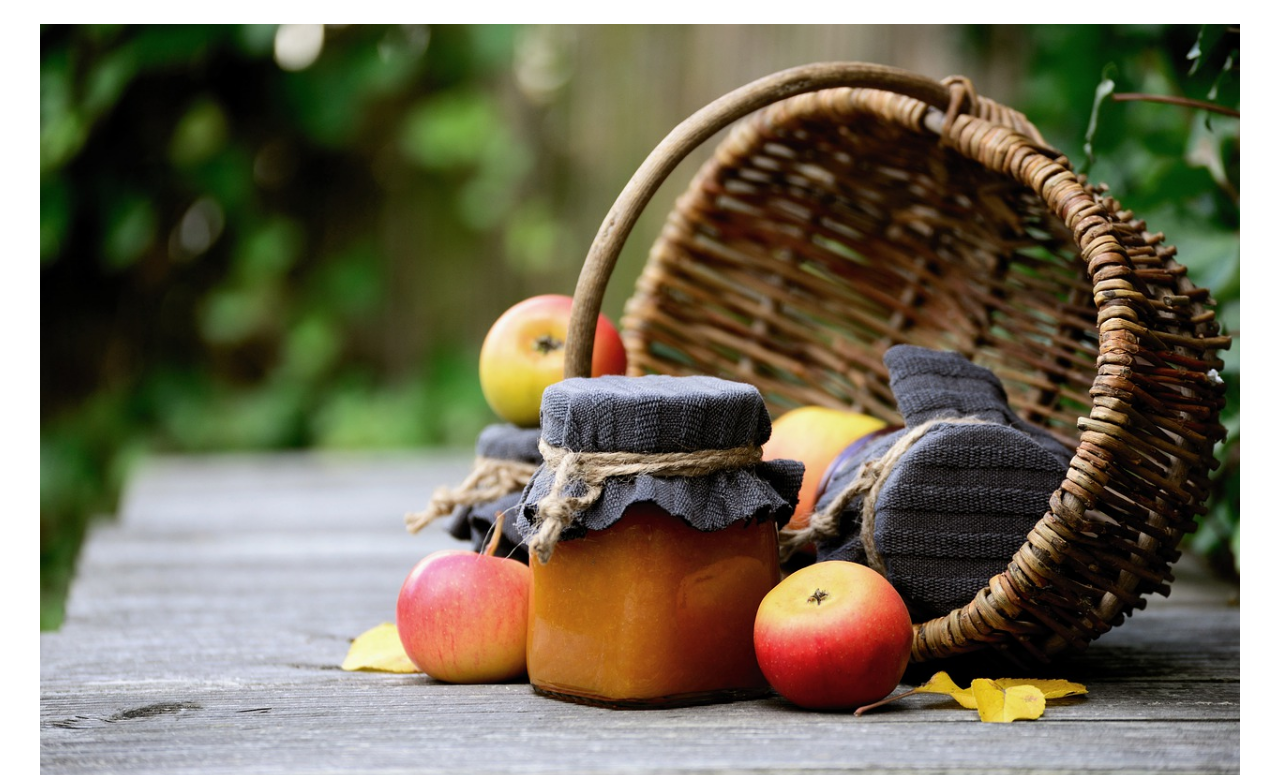
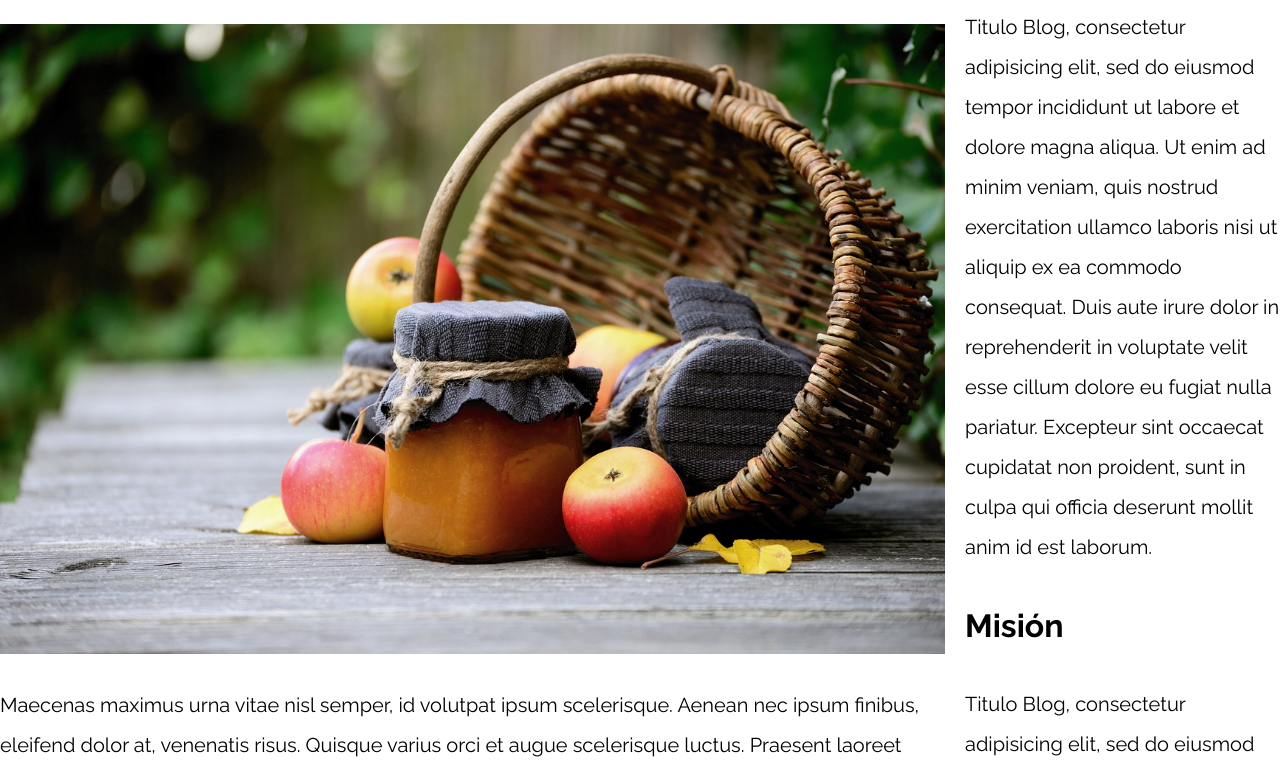
Before and after one commit to SergioUNAM/web_development_portfolio, a plain HTML site: page patrones_de_diseño/PatronesRWD/10-con_sidebar_flexbox/index.html in a window 1280 px wide. Shown: the part 110-885 px from the top of the page. Drawn offline with nearby package versions, Linux system fonts and the light colour scheme.

Commit message:
sidebar with flexbox and grid

```diff
--- a/patrones_de_diseño/PatronesRWD/09-con_sidebar_css_grid/css/styles.css
+++ b/patrones_de_diseño/PatronesRWD/09-con_sidebar_css_grid/css/styles.css
@@ -48,3 +48,14 @@ p {
 }
 
 /** CODIGO AQUI **/
+@media (min-width: 768px) {
+    .con-sidebar{
+        display: grid;
+        grid-template-columns: 1fr 3fr;
+        column-gap: 4rem;
+        grid-auto-flow: column;
+    }
+    aside{
+        grid-column: 1/2;
+    }
+}
--- a/patrones_de_diseño/PatronesRWD/10-con_sidebar_flexbox/css/styles.css
+++ b/patrones_de_diseño/PatronesRWD/10-con_sidebar_flexbox/css/styles.css
@@ -49,3 +49,16 @@ p {
 
 
 /** CODIGO AQUI **/
+@media (min-width: 768px) {
+    .con-sidebar{
+        display: flex;
+
+        gap: 2rem;
+    }
+    aside{
+        flex: 1;
+    }
+    article{
+        flex: 3;
+    }
+}
--- a/patrones_de_diseño/PatronesRWD/10-con_sidebar_flexbox/index.html
+++ b/patrones_de_diseño/PatronesRWD/10-con_sidebar_flexbox/index.html
@@ -12,7 +12,7 @@
 
 <body>
 
-    <div class="contenedor">
+    <div class="contenedo con-sidebar">
         <article>
             <h1>Entrada del Blog</h1>
             <img src="img/imagen1.jpg">
```
Also changed, not shown: patrones_de_diseño/PatronesRWD/09-con_sidebar_css_grid/index.html (+1 -1 lines), 1 other file.
